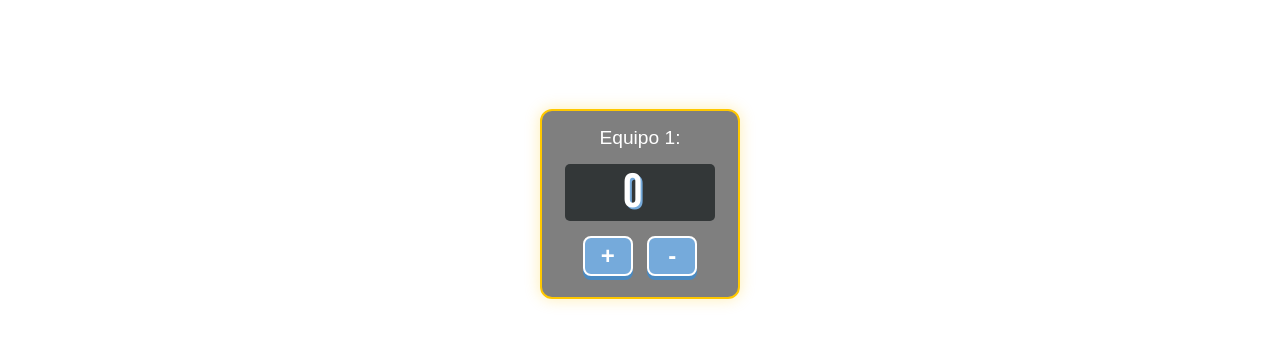
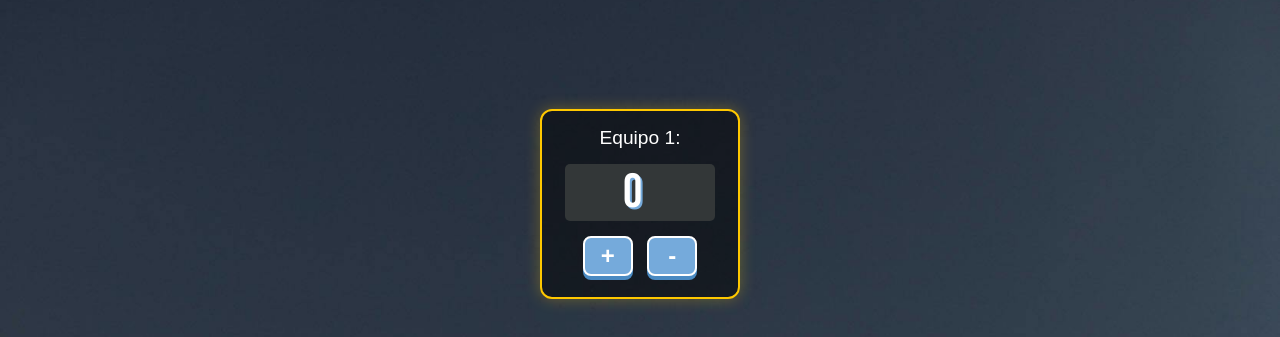
Before and after one commit to ignacamposs/Contador-Truco, a plain HTML site: page index.html in a window 1280 px wide. Shown: the part 72-409 px from the top of the page. Drawn offline with Linux system fonts and the light colour scheme.

Commit message:
Refactor CSS styles and fix background image path

```diff
--- a/style.css
+++ b/style.css
@@ -9,7 +9,7 @@ body{
     font-family: Arial, sans-serif;
     text-align: center;
     padding: 20px;
-    background-image: url(img/back-img.jpg);
+    background-image: url(back-img.jpg);
     background-size: cover;
 }
 h1{
@@ -114,4 +114,5 @@ label{
     margin-bottom: 5px;
     font-size: 1.2rem;
     display: block;
+
 }
```
